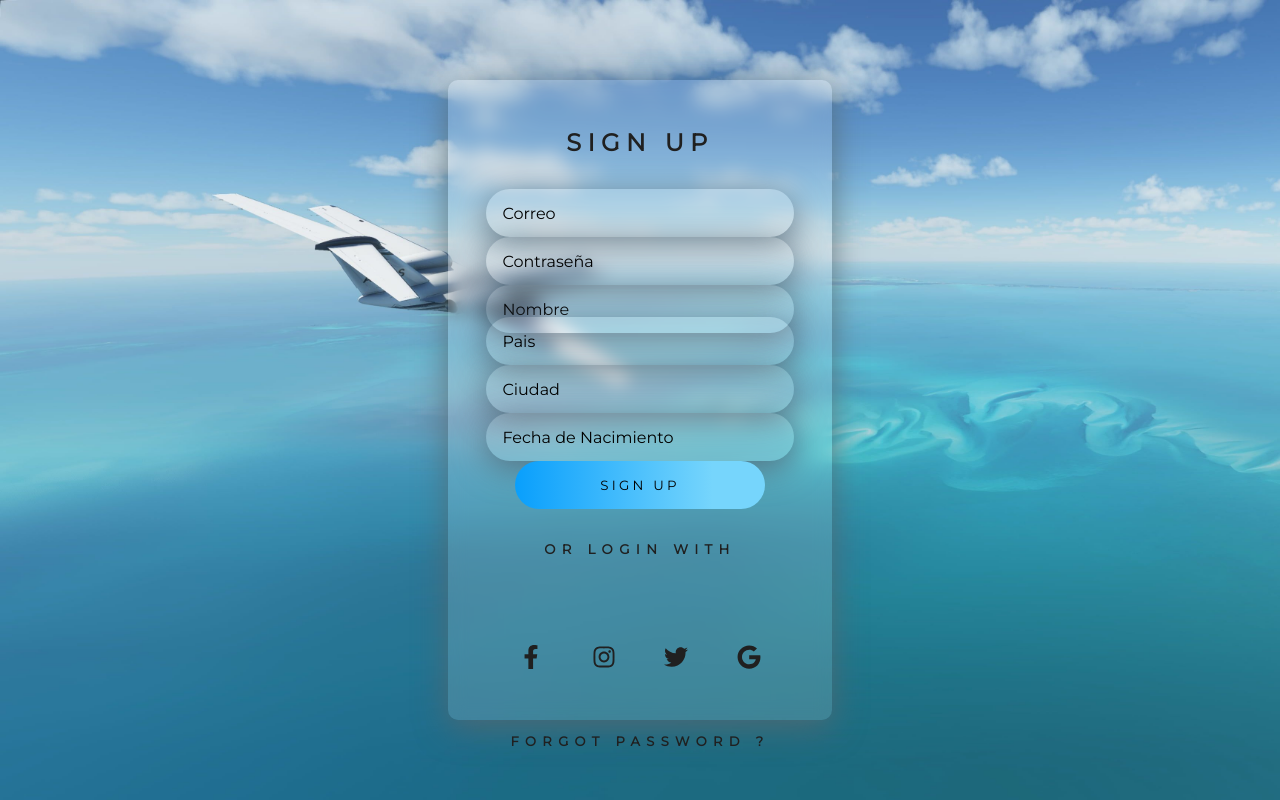
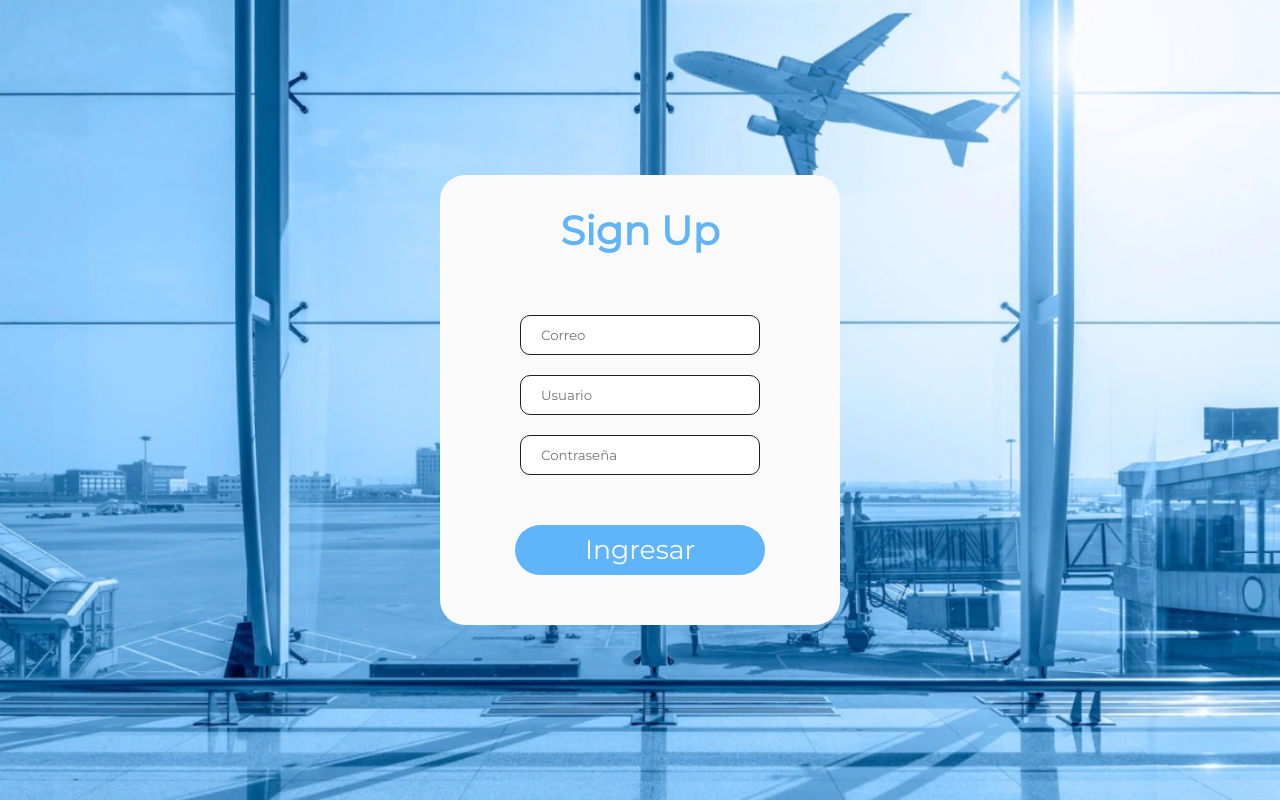
Before and after one commit to OmVidana/travelAgency, a React (Create React App) app: page /signup in a window 1280 px wide. Built offline with nearby package versions, Linux system fonts and the light colour scheme.

Commit message:
added logout func

```diff
--- a/src/App.jsx
+++ b/src/App.jsx
@@ -16,6 +16,7 @@ import AccountHotels from "./pages/AccountHotels";
 import {AuthProvider} from './context/AuthContext'
 import FlightSearch from "./pages/FlightSearch";
 import Loader from "./components/global/Loader"
+import LogIn2 from "./pages/LogIn2";
 
 function App() {
   return (
@@ -26,11 +27,11 @@ function App() {
           <Route path="/hoteles" element={<Hotels/>} />
           <Route path="/results" element={<Results/>} />
           <Route path="/login" element={<LogIn/>} />
-          <Route path="/signup" element={<SignUp/>} />
+          {/*<Route path="/signup" element={<SignUp/>} />*/}
            <Route path="/micuenta" element={<PrivateRoute><MyAccount/></PrivateRoute>}/>
-          <Route path="/micuenta/vuelos" element={<AccountFlights/>} />
-          <Route path="/micuenta/hoteles" element={<AccountHotels/>} />
-          <Route path="/prueba" element={<Loader flag={true} />} />
+          <Route path="/micuenta/vuelos" element={<PrivateRoute><AccountFlights/></PrivateRoute>} />
+          <Route path="/micuenta/hoteles" element={<PrivateRoute><AccountHotels/></PrivateRoute>} />
+          <Route path="/signup" element={<LogIn2/>} />
         </Routes>
         </AuthProvider>
       </BrowserRouter>
--- a/src/components/Search/OptionField.jsx
+++ b/src/components/Search/OptionField.jsx
@@ -7,24 +7,24 @@ import TextField from "@mui/material/TextField";
 function OptionField(props) {
 
 
-    const [title, setTitle] = useState([])
+    const [title, setTitle] = useState(['SI'])
 
     function handleChange(event, value) {
             // console.log(event.target.value)
             var formData = new FormData();
             formData.append('code', JSON.stringify(event.target.value));
-
+            console.log(event.target.value)
             // Send data to the backend via POST
-            fetch(' http://127.0.0.1:8000/airportcode/', {
-
-                method: 'POST',
-                mode: 'cors',
-                body: formData // body data type must match "Content-Type" header
-
-            })
-                .then(response => response.json())
-                // .then(data => console.log(data['data']));
-                .then(data => setTitle(data['json1']));
+            // fetch(' http://127.0.0.1:8000/airportcode/', {
+            //
+            //     method: 'POST',
+            //     mode: 'cors',
+            //     body: formData // body data type must match "Content-Type" header
+            //
+            // })
+            //     .then(response => response.json())
+            //     // .then(data => console.log(data['data']));
+            //     .then(data => setTitle(data['json1']));
     }
 
     function handle(event, value) {
--- a/src/components/global/NavBar.jsx
+++ b/src/components/global/NavBar.jsx
@@ -4,6 +4,8 @@ import AuthContext from "../../context/AuthContext";
 
 function NavBar() {
     let { user } = useContext(AuthContext);
+    let {logoutUser} = useContext(AuthContext)
+
     console.log(user);
     return (
         <div className="navBar">
@@ -11,8 +13,8 @@ function NavBar() {
                 <a className="navBar-space-main" href="/">
                     Yorick Travels{" "}
                     <i className="navBar-main-icon fa-solid fa-plane-up"></i>
-                    <i class="navBar-responsive-button fa-solid fa-xmark"></i>
-                    <i class="navBar-responsive-button fa-solid fa-bars"></i>
+                    <i className="navBar-responsive-button fa-solid fa-xmark"></i>
+                    <i className="navBar-responsive-button fa-solid fa-bars"></i>
                 </a>
             </div>
             <div className="navBar-space-content">
@@ -25,11 +27,11 @@ function NavBar() {
                     Hoteles
                 </a>
                 {user ? (
-                    <a className="navBar-space-page" href="/signup">
+                    <a className="navBar-space-page" onClick={logoutUser} href="/login">
                         <i className="navBar-icons fa-solid fa-user"></i>Cerrar Sesión
                     </a>
                 ) : (
-                    <a className="navBar-space-page" href="/">
+                    <a className="navBar-space-page" href="/" >
                         <i className="navBar-icons fa-solid fa-user"></i>Sign Up
                     </a>
                 )}
--- /dev/null
+++ b/src/pages/LogIn2.jsx
@@ -0,0 +1,84 @@
+import './LogIn.scss';
+import React, {useContext, useState} from "react";
+import AuthContext from "../context/AuthContext";
+import {Navigate, useNavigate} from "react-router-dom";
+import jwtDecode from "jwt-decode";
+
+function LogIn() {
+    let [authTokens, setAuthTokens] = useState(()=>localStorage.getItem('authTokens') ? JSON.parse(localStorage.getItem('authTokens')):null)
+    let [user, setUser] = useState(() => localStorage.getItem('authTokens') ? jwtDecode(localStorage.getItem('authTokens')):null)
+    let navigate = useNavigate()
+    function handlelog(event) {
+        event.preventDefault()
+        let formdata = JSON.stringify(
+            {'email':event.target.email.value,
+                'username':event.target.user.value ,
+                'password':event.target.pwd.value})
+        console.log(formdata)
+        // Send data to the backend via POST
+        fetch(' http://127.0.0.1:8000/users/', {
+
+            method: 'POST',
+            mode: 'cors',
+            headers: { 'Content-Type': 'application/json' },
+            body:formdata
+        })
+        .then((response)=> {
+            let data = response.json()
+            if(response.status === 200){
+                let response = fetch('http://127.0.0.1:8000/api/token/', {
+                    method:'POST',
+                    headers:{
+                        'Content-Type':'application/json'
+                    },
+                    body:JSON.stringify({'username':event.target.email.value, 'password':event.target.pwd.value})
+                    })
+                    .then((response)=> {
+                        let data = response.json()
+                        if(response.status === 200){
+                            data.then((values) => {
+                                setAuthTokens(values)
+                                setUser(jwtDecode(values.access))
+                                localStorage.setItem('authTokens', JSON.stringify(values))
+                                navigate('/')
+                            })
+                        }else{
+                            alert('Something went wrong!')
+                        }
+                })
+            }else{
+                alert('Something went wrong!')
+            }
+        })
+    }
+    return (
+        <div className="login-page">
+            <div className="login-container">
+                <form className="login-form" onSubmit={handlelog}>
+                    <h1>Sign Up</h1>
+                    <input
+                        type="text"
+                        placeholder="Correo"
+                        name="email"
+                        required
+                    />
+                    <input
+                        type="text"
+                        placeholder="Usuario"
+                        name="user"
+                        required
+                    />
+                    <input
+                        type="password"
+                        placeholder="Contraseña"
+                        name="pwd"
+                        required
+                    />
+                    <button className="login-button" type="submit">Ingresar</button>
+                </form>
+            </div>
+        </div>
+    );
+}
+
+export default LogIn;
```
